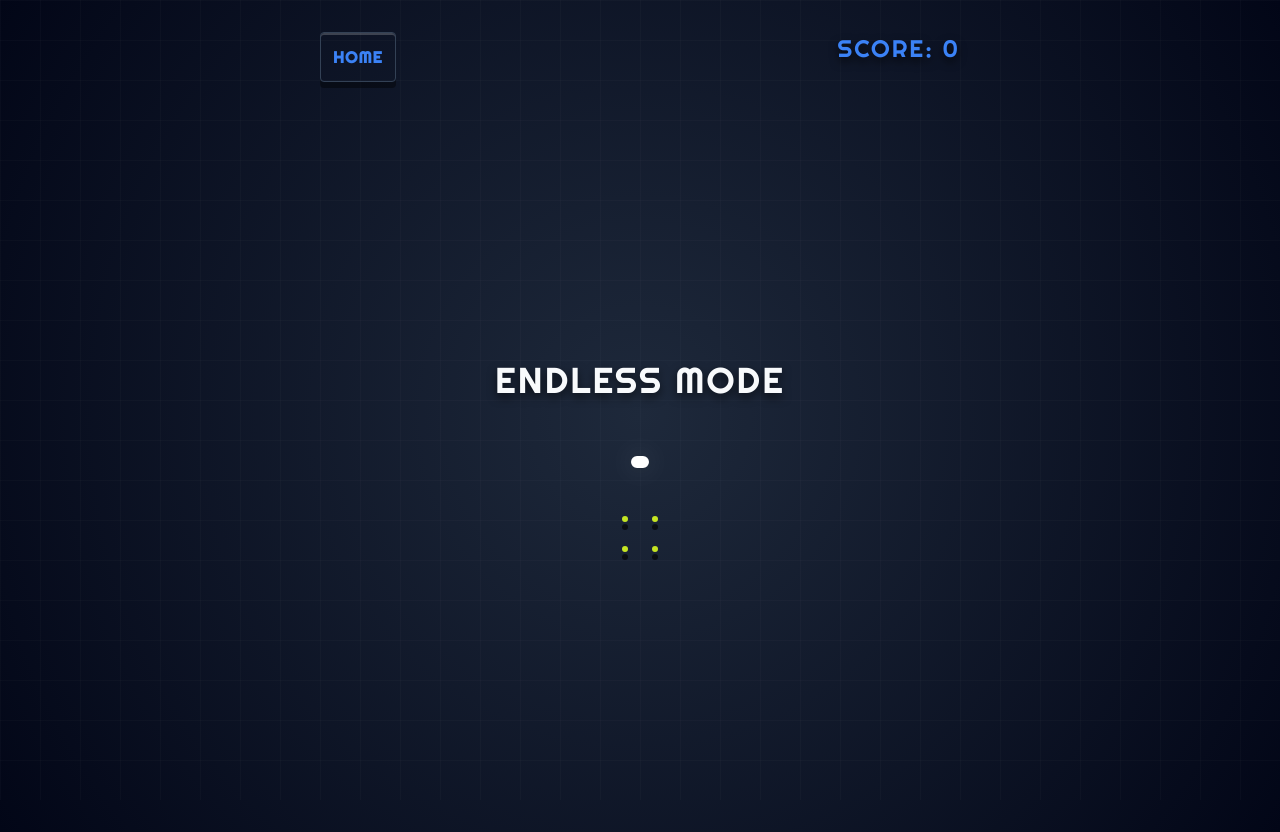
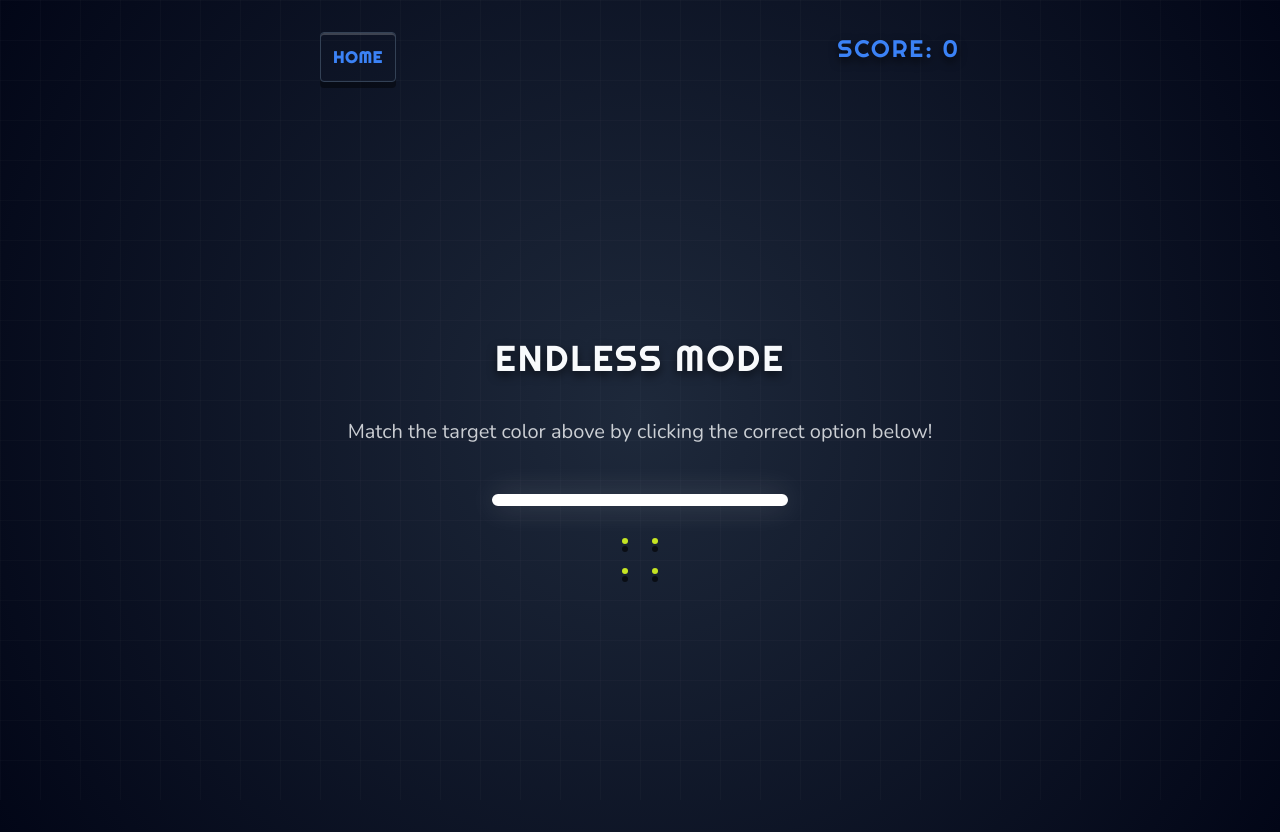
Before and after one commit to Saikiran-12345/COLOR-DASH-ARENA, a React (Vite) app: page /endless in a window 1280 px wide. Built offline with nearby package versions, Linux system fonts and the light colour scheme.

Commit message:
fix: replace div buttons with native buttons for reliability and add gameplay instructions

```diff
--- a/src/components/Button.tsx
+++ b/src/components/Button.tsx
@@ -49,12 +49,12 @@ export const Button: React.FC<ButtonProps> = (props) => {
   const combinedClassName = `${baseStyles} ${getVariantStyles()} ${getSizeStyles()} ${disabledStyles} ${className}`.trim();
 
   return (
-    <div
+    <button
       id={id}
       className={combinedClassName}
       style={style}
       onClick={!disabled ? onClick : undefined}
-      role="button"
+      type="button"
       aria-disabled={disabled}
       aria-label={ariaLabel}
       tabIndex={disabled ? -1 : (tabIndex ?? 0)}
@@ -66,6 +66,6 @@ export const Button: React.FC<ButtonProps> = (props) => {
       }}
     >
       {children}
-    </div>
+    </button>
   );
 };
--- a/src/pages/ClassicMode.tsx
+++ b/src/pages/ClassicMode.tsx
@@ -87,7 +87,8 @@ export const ClassicMode: React.FC = () => {
 
         <h1 className="text-4xl font-game mt-20">Classic Mode</h1>
 
-        <div className="flex flex-col items-center gap-12 mt-8">
+        <div className="flex flex-col items-center gap-8 mt-4">
+          <p className="text-xl mb-4 opacity-80 text-center px-4">Match the target color above by clicking the correct option below!</p>
           <div
             className="w-48 h-48 target-box transition-colors duration-200"
             style={{ backgroundColor: targetColor }}
@@ -95,10 +96,10 @@ export const ClassicMode: React.FC = () => {
 
           <div className="grid grid-cols-2 gap-6">
             {options.map((color, idx) => (
-              <div
+              <button
                 key={idx}
                 onClick={() => handleGuess(color)}
-                className="w-32 h-32 color-box cursor-pointer"
+                className="w-32 h-32 color-box cursor-pointer outline-none"
                 style={{ backgroundColor: color }}
               />
             ))}
--- a/src/pages/EndlessMode.tsx
+++ b/src/pages/EndlessMode.tsx
@@ -94,7 +94,8 @@ export const EndlessMode: React.FC = () => {
 
         <h1 className="text-4xl font-game mt-20">Endless Mode</h1>
 
-        <div className="flex flex-col items-center gap-12 mt-8">
+        <div className="flex flex-col items-center gap-8 mt-4">
+          <p className="text-xl mb-4 opacity-80 text-center px-4">Match the target color above by clicking the correct option below!</p>
           <div
             className="w-48 h-48 target-box transition-colors duration-200"
             style={{ backgroundColor: targetColor }}
@@ -102,10 +103,10 @@ export const EndlessMode: React.FC = () => {
 
           <div className={`grid ${gridClass} gap-6`}>
             {options.map((color, idx) => (
-              <div
+              <button
                 key={idx}
                 onClick={() => handleGuess(color)}
-                className="w-24 h-24 sm:w-32 sm:h-32 color-box cursor-pointer"
+                className="w-24 h-24 sm:w-32 sm:h-32 color-box cursor-pointer outline-none"
                 style={{ backgroundColor: color }}
               />
             ))}
--- a/src/pages/MemoryMode.tsx
+++ b/src/pages/MemoryMode.tsx
@@ -121,7 +121,8 @@ export const MemoryMode: React.FC = () => {
 
         <h1 className="text-4xl font-game mt-20">Memory Mode</h1>
 
-        <div className="flex flex-col items-center gap-12 mt-8">
+        <div className="flex flex-col items-center gap-8 mt-4">
+          <p className="text-xl mb-4 opacity-80 text-center px-4">Memorize the flashing sequence, then repeat it!</p>
           <div className="h-12 flex items-center">
               {showing ? (
                   <span className="text-warning text-3xl font-game animate-pulse drop-shadow-md">Watch the sequence...</span>
@@ -137,7 +138,7 @@ export const MemoryMode: React.FC = () => {
 
           <div className="grid grid-cols-2 gap-6">
             {options.map((color, idx) => (
-              <div
+              <button
                 key={idx}
                 onClick={() => handleGuess(color)}
                 className={`w-32 h-32 color-box cursor-pointer ${showing ? 'opacity-50 cursor-not-allowed' : ''}`}
--- a/src/pages/TimeAttackMode.tsx
+++ b/src/pages/TimeAttackMode.tsx
@@ -93,7 +93,8 @@ export const TimeAttackMode: React.FC = () => {
 
         <h1 className="text-4xl font-game mt-20">Time Attack</h1>
 
-        <div className="flex flex-col items-center gap-12 mt-8">
+        <div className="flex flex-col items-center gap-8 mt-4">
+          <p className="text-xl mb-4 opacity-80 text-center px-4">Match the target color above by clicking the correct option below!</p>
           <div
             className="w-48 h-48 target-box transition-colors duration-200"
             style={{ backgroundColor: targetColor }}
@@ -101,10 +102,10 @@ export const TimeAttackMode: React.FC = () => {
 
           <div className="grid grid-cols-2 gap-6">
             {options.map((color, idx) => (
-              <div
+              <button
                 key={idx}
                 onClick={() => handleGuess(color)}
-                className="w-32 h-32 color-box cursor-pointer"
+                className="w-32 h-32 color-box cursor-pointer outline-none"
                 style={{ backgroundColor: color }}
               />
             ))}
```
